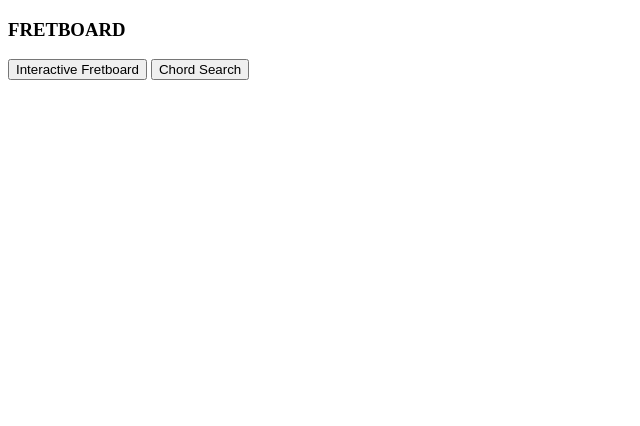
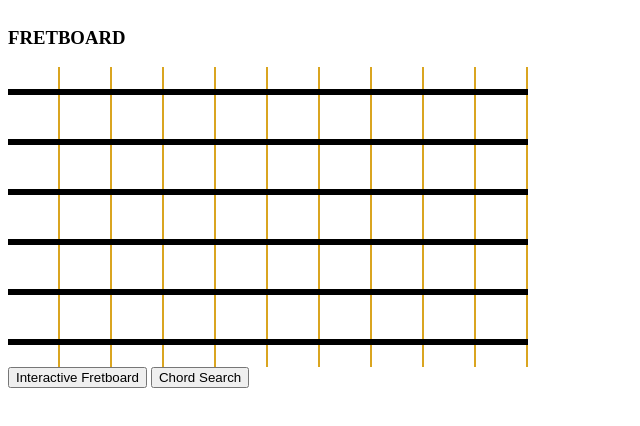
Before and after one commit to mohsinju99/sb-coop-project, a plain HTML site: page index.html in a window 1280 px wide. Shown: the whole page, without its empty margins (0-640 px from the left). Drawn offline with Linux system fonts and the light colour scheme.

Commit message:
fretboard basic interactivity implemented

```diff
--- a/main.js
+++ b/main.js
@@ -1,8 +1,16 @@
 "use strict";
 
+let tuning = ["E", "A", "D", "G", "B", "E"];
+let notes = ['C', 'C#', 'D', 'D#', 'E', 'F', 'F#', 'G', 'G#', 'A', 'A#', 'B']
+let num_strings = 6;
+let num_frets = 10;
+let fretboard = generateFretboard();
 
 document.addEventListener("DOMContentLoaded", (event) => {
-    createFretboard(6, 10);
+
+    //generateFretboard();
+
+    createFretboardDisplay(num_frets, num_strings);
 });
 
 function toggleFretboardVisibility()
@@ -17,21 +25,88 @@ function toggleChordSearchVisibility()
     document.getElementById("fretboard-div").classList.toggle("hidden");
 }
 
-function createFretboard(num_frets, num_strings) {
+function generateFretboard()
+{
+    let fretboard = [];
+
+    for (let s = 0; s < num_strings; s++)
+    {
+        let string_notes = [];
+
+        // notes on string start with the tuning note
+        let curr_note = tuning[s];
+
+        for (let f = 0; f < num_frets; f++)
+        {
+
+            string_notes.push(curr_note);
+            let next_note_index = notes.indexOf(curr_note) + 1;
+
+            if (next_note_index >= notes.length)
+            {
+                next_note_index = 0;
+            }
+
+            curr_note = notes[next_note_index];
+
+        }
+
+        fretboard.push(string_notes);
+
+    }
+
+    console.log(fretboard);
+
+    return fretboard;
+}
+
+function createFretboardDisplay()
+{
     //const fretboard = document.getElementById("fretboard-div");
-    const fretboard = document.createDocumentFragment();
+    const fretboard_display = document.createDocumentFragment();
 
-    for (let s = 0; s < num_strings; s++) {
+    for (let s = 0; s < num_strings; s++)
+    {
         const curr_string = document.createElement('div');
         curr_string.className = "string";
         curr_string.id = "string-" + s + "-div";
 
-        for (let f = 0; f < num_frets; f++) {
+        for (let f = 0; f < num_frets; f++)
+        {
+            const string_line = document.createElement('div');
+            string_line.className = "string-line";
+            curr_string.appendChild(string_line);
+
             const curr_fret = document.createElement('div');
             curr_fret.className = "fret";
             curr_fret.id = "fret-" + f + "-string-" + s + "-div";
+
+            curr_fret.addEventListener("click", toggleNote);
+
+
+            const curr_note = document.createElement('div');
+            curr_note.className = "note";
+            //curr_note.id = "note-" + f + "-string-" + s + "-div";
+            curr_note.innerHTML = fretboard[s][f];
+            curr_note.classList.toggle("hidden");
+            curr_fret.appendChild(curr_note);
+
+            curr_string.appendChild(curr_fret);
+
+            //console.log("loopin fret");
+
         }
+
+        //console.log("loopin string");
+
+        fretboard_display.appendChild(curr_string);
     }
 
-    document.getElementById("fretboard-div").appendChild(fretboard);
+    //console.log(document.getElementById("fretboard-div"));
+    document.getElementById("fretboard-div").appendChild(fretboard_display);
 }
+
+function toggleNote(event)
+{
+    document.getElementById(this.id).childNodes[0].classList.toggle("hidden");
+}
--- a/styles.css
+++ b/styles.css
@@ -1,11 +1,51 @@
 .hidden {
+    visibility: hidden;
     display: none;
 }
 
+#fretboard-div {
+    display: flex;
+    flex-direction: column;
+}
+
 .string {
-    border: 5px dashed black;
+    /* border: 5px dashed black; */
+    display: flex;
+    position: relative;
+    height: 50px;
+    max-width: fit-content;
+}
+
+.string-line {
+    position: absolute;
+    top: 50%;
+    left: 0;
+    right: 0;
+    height: 5px;
+    background-color: black;
+    transform: translateY(-50%);
+    /* z-index: 0; */
 }
 
 .fret {
-    border: 3px solid goldenrod;
+    width: 50px;
+    height: 50px;
+    /* background-color: goldenrod; */
+    border-right: 2px inset goldenrod;
+
+    display: flex;
+    align-items: center;
+    justify-content: center;
+
 }
+
+.note {
+    background-color: blue;
+    color: white;
+
+    width: 20px;
+    height: 20px;
+    border-radius: 50%;
+    text-align: center;
+    z-index: 1;
+}
```
